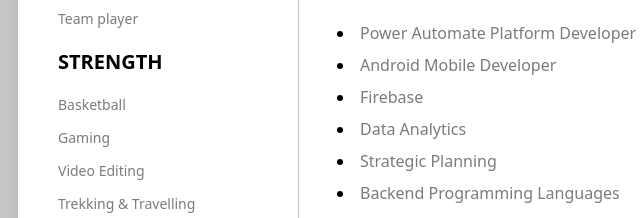
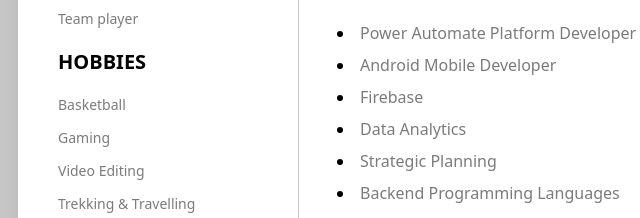
Before and after one commit to jcp99gamers/CV-Firebase-JCP, a plain HTML site: page public/index.html in a window 1280 px wide. Shown: the part 874-1092 px from the top of the page, 222-862 px from the left. Drawn offline with Linux system fonts and the light colour scheme.

Commit message:
Renaming a Haeding

```diff
--- a/public/index.html
+++ b/public/index.html
@@ -55,7 +55,7 @@
 				<p class="p-4">Confident</p>
 				<p class="p-4">Competitive</p>
 				<p class="p-4">Team player</p>
-			<p class="head">STRENGTH</p>
+			<p class="head">HOBBIES</p>
 				<p class="p-4">Basketball</p>
 				<p class="p-4">Gaming</p>
 				<p class="p-4">Video Editing</p>
```
